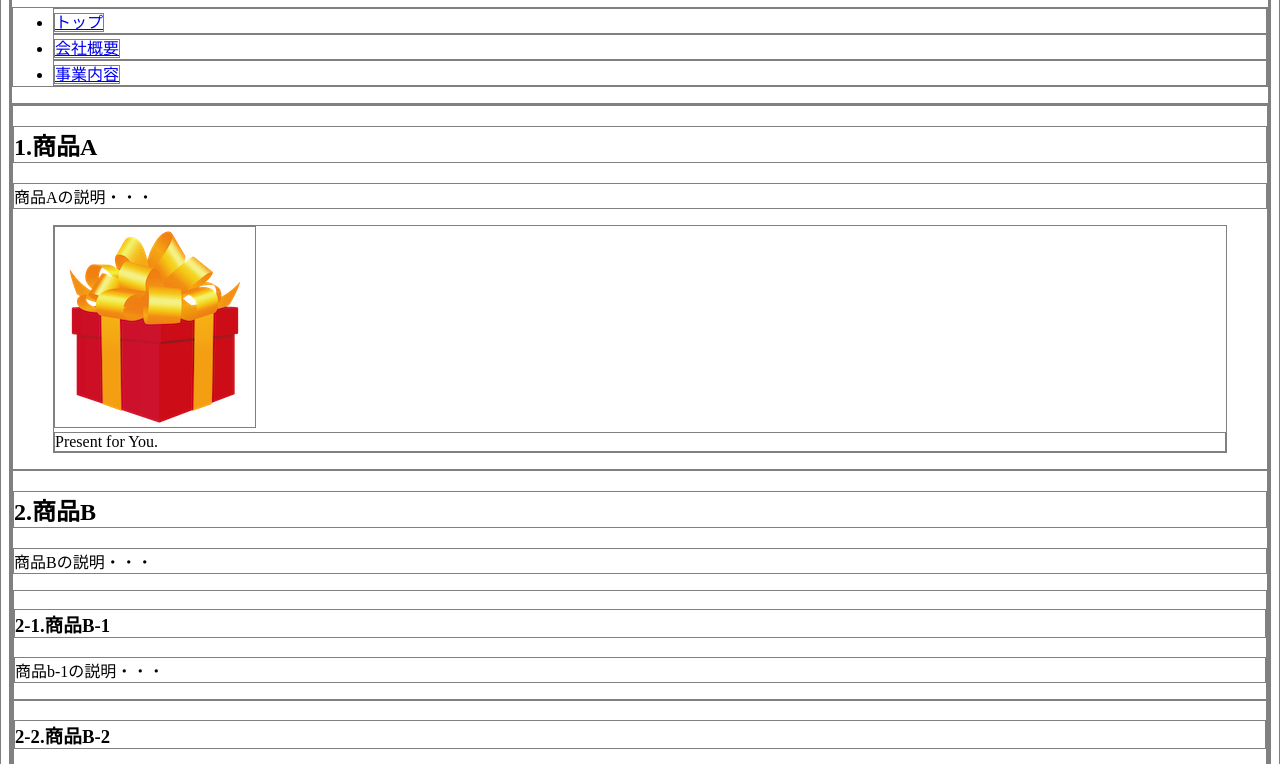
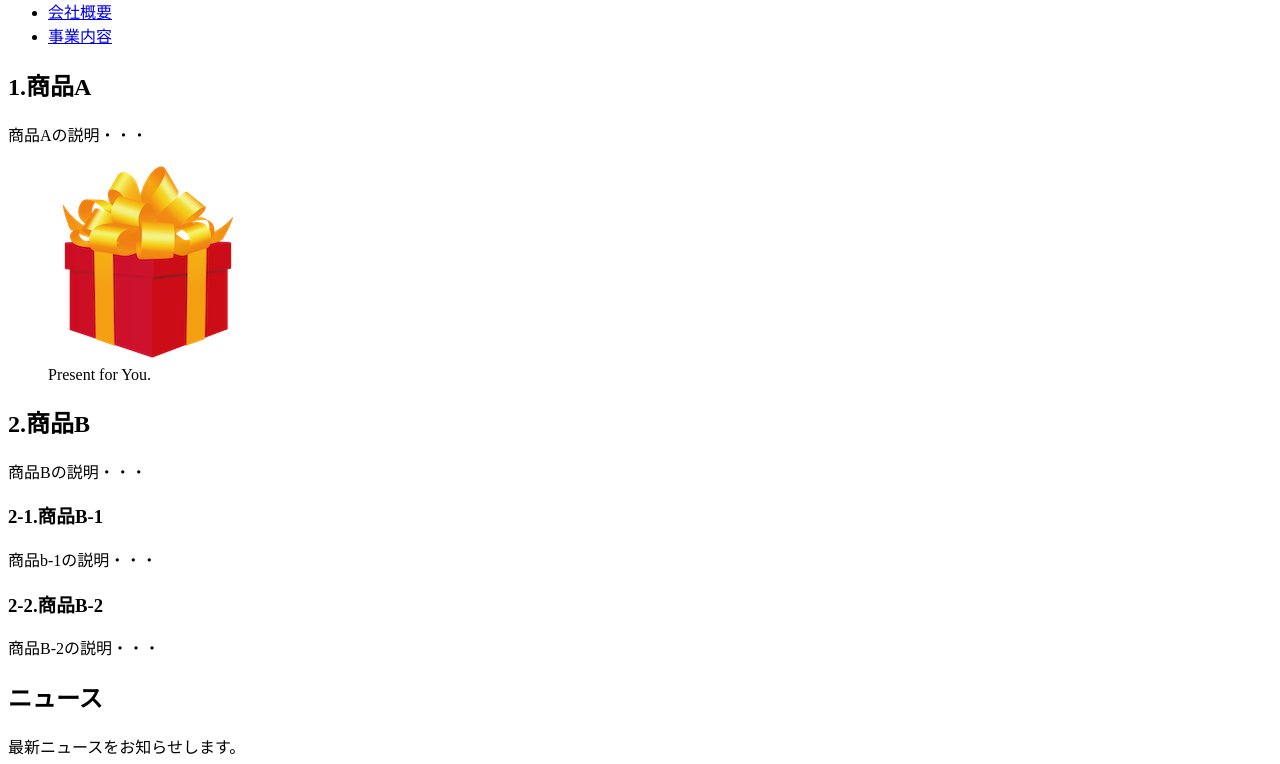
Before and after one commit to 178504/html-basic, a plain HTML site: page html-basaic.html in a window 1280 px wide. Shown: the part 114-878 px from the top of the page. Drawn offline with Linux system fonts and the light colour scheme.

Commit message:
html-basaic

```diff
--- a/html-basaic.html
+++ b/html-basaic.html
@@ -5,11 +5,6 @@
 	<meta http-equiv="X-UA-Compatible" content="IE=edge">
 		<title>このページのタイトル</title>
 		<meta name="descripition" content="このページの概要・説明文">
-		<style>
-			*{
-				border: 1px solid gray;
-			}
-		</style>
 </head>
 <body>
 	<div id="wrap">
```
